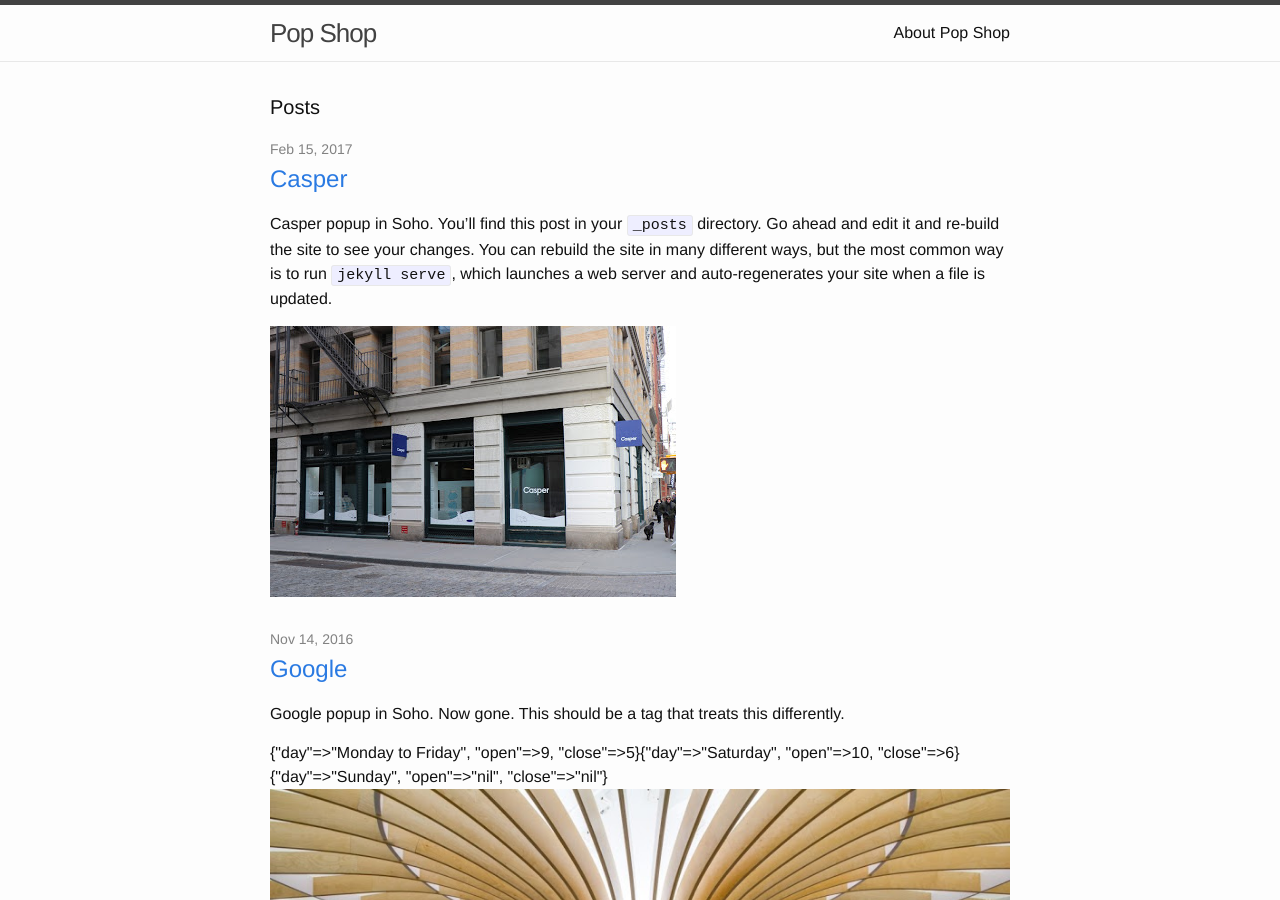
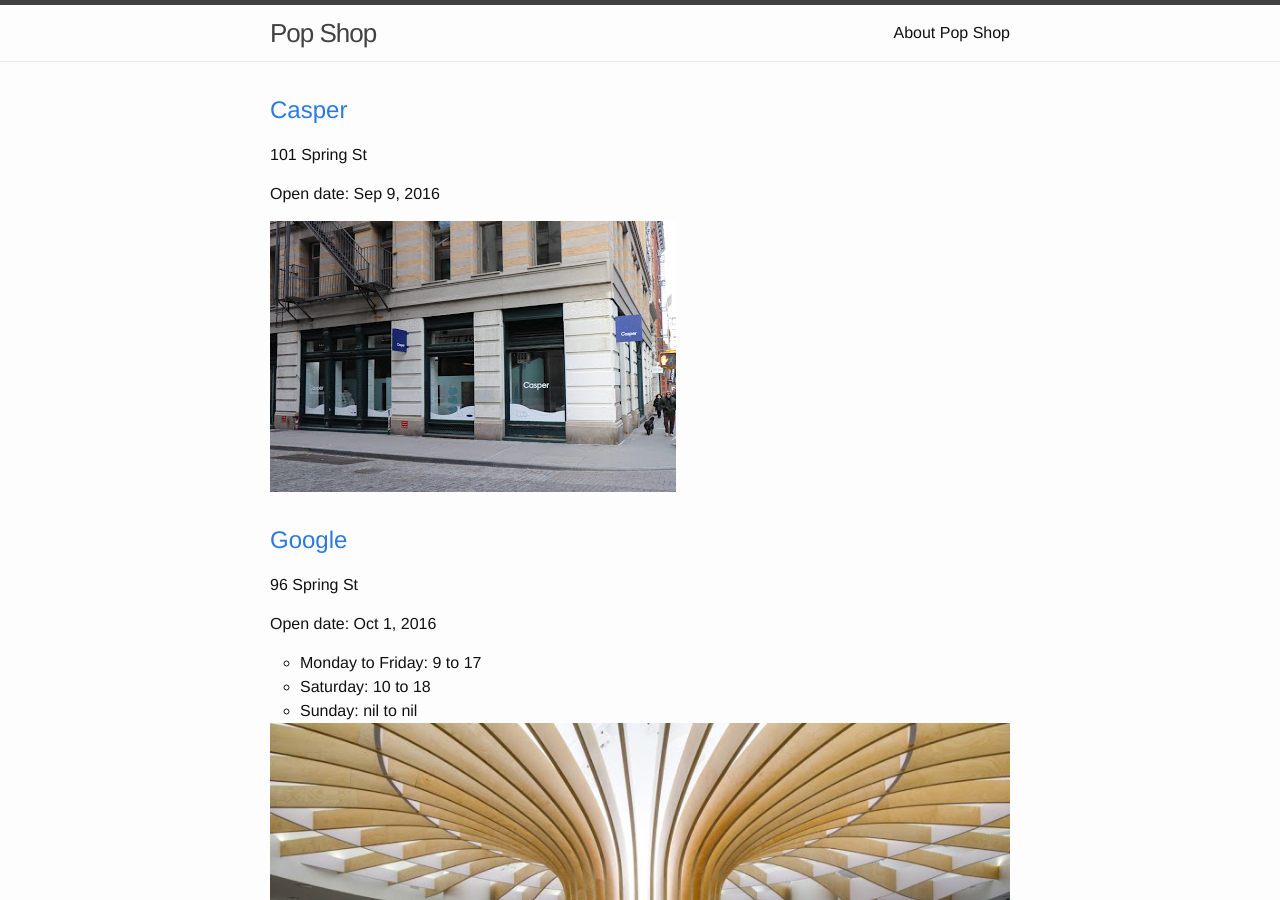
Before and after one commit to alookat/popshop, a Jekyll site: the page built from index.md, in a window 1280 px wide and 900 px high. Built offline with Jekyll 4.4.1, drawn with Linux system fonts in a browser that asks for light colours.

Commit message:
Loop through opening hours

```diff
--- a/_layouts/home.html
+++ b/_layouts/home.html
@@ -4,22 +4,31 @@ layout: default
 
 <div class="home">
 
-  <h1 class="page-heading">Posts</h1>
+  <!-- <h1 class="page-heading">Posts</h1> -->
 
   {{ content }}
 
   <ul class="post-list">
     {% for post in site.posts %}
       <li>
-        <span class="post-meta">{{ post.date | date: "%b %-d, %Y" }}</span>
+        <!-- <span class="post-meta">{{ post.date | date: "%b %-d, %Y" }}</span> -->
 
         <h2>
           <a class="post-link" href="{{ post.url | relative_url }}">{{ post.title | escape }}</a>
+        </h2>
 
-        </h2>
-        {{ post.excerpt }}
-        {{ post.opening-hours }}
-        <img src="{{ post.photos }}" alt="">
+        <p>{{ post.address }}</p>
+
+        <p>Open date: {{ post.open-date | date: "%b %-d, %Y" }} </p>
+        <!-- {{ post.excerpt }} -->
+        <!-- {{ post.content }} -->
+        <ul>
+          {% for item in post.opening-hours %}
+          <li>{{ item.day }}: {{ item.open }} to {{ item.close }}</li>
+          {% endfor %}
+        </ul>
+
+        <img src="{{ site.url }}/{{ post.photos }}" alt="">
       </li>
     {% endfor %}
   </ul>
--- a/_posts/2016-11-14-google-soho.markdown
+++ b/_posts/2016-11-14-google-soho.markdown
@@ -3,22 +3,25 @@ title: Google
 date: 2016-11-14 20:05:00 Z
 tags:
 - google
+- timber
+active: yes
+address: 96 Spring St
 photos: /assets/google-1.jpg
-open-date:
+open-date: 2016-10-01
 close-date:
 opening-hours:
   - day: Monday to Friday
     open: 9
-    close: 5
+    close: 17
   - day: Saturday
     open: 10
-    close: 6
+    close: 18
   - day: Sunday
     open: nil
     close: nil
 layout: post
 ---
 
-Google popup in Soho. Now gone. This should be a tag that treats this differently.
+{{ post.address }}
 
 ![image-title-here](/assets/google-1.jpg)
--- a/_posts/2017-02-15-casper-soho.markdown
+++ b/_posts/2017-02-15-casper-soho.markdown
@@ -3,26 +3,9 @@ title: Casper
 date: 2017-02-15 20:05:00 Z
 tags:
 - casper
+address: 101 Spring St
 photos: /assets/casper-1.jpg
+open-date: 2016-09-09
+close-date:
 layout: post
 ---
-
-Casper popup in Soho. You’ll find this post in your `_posts` directory. Go ahead and edit it and re-build the site to see your changes. You can rebuild the site in many different ways, but the most common way is to run `jekyll serve`, which launches a web server and auto-regenerates your site when a file is updated.
-
-To add new posts, simply add a file in the `_posts` directory that follows the convention `YYYY-MM-DD-name-of-post.ext` and includes the necessary front matter. Take a look at the source for this post to get an idea about how it works.
-
-Jekyll also offers powerful support for code snippets:
-
-{% highlight ruby %}
-def print_hi(name)
-  puts "Hi, #{name}"
-end
-print_hi('Tom')
-#=> prints 'Hi, Tom' to STDOUT.
-{% endhighlight %}
-
-Check out the [Jekyll docs][jekyll-docs] for more info on how to get the most out of Jekyll. File all bugs/feature requests at [Jekyll’s GitHub repo][jekyll-gh]. If you have questions, you can ask them on [Jekyll Talk][jekyll-talk].
-
-[jekyll-docs]: https://jekyllrb.com/docs/home
-[jekyll-gh]:   https://github.com/jekyll/jekyll
-[jekyll-talk]: https://talk.jekyllrb.com/
```
